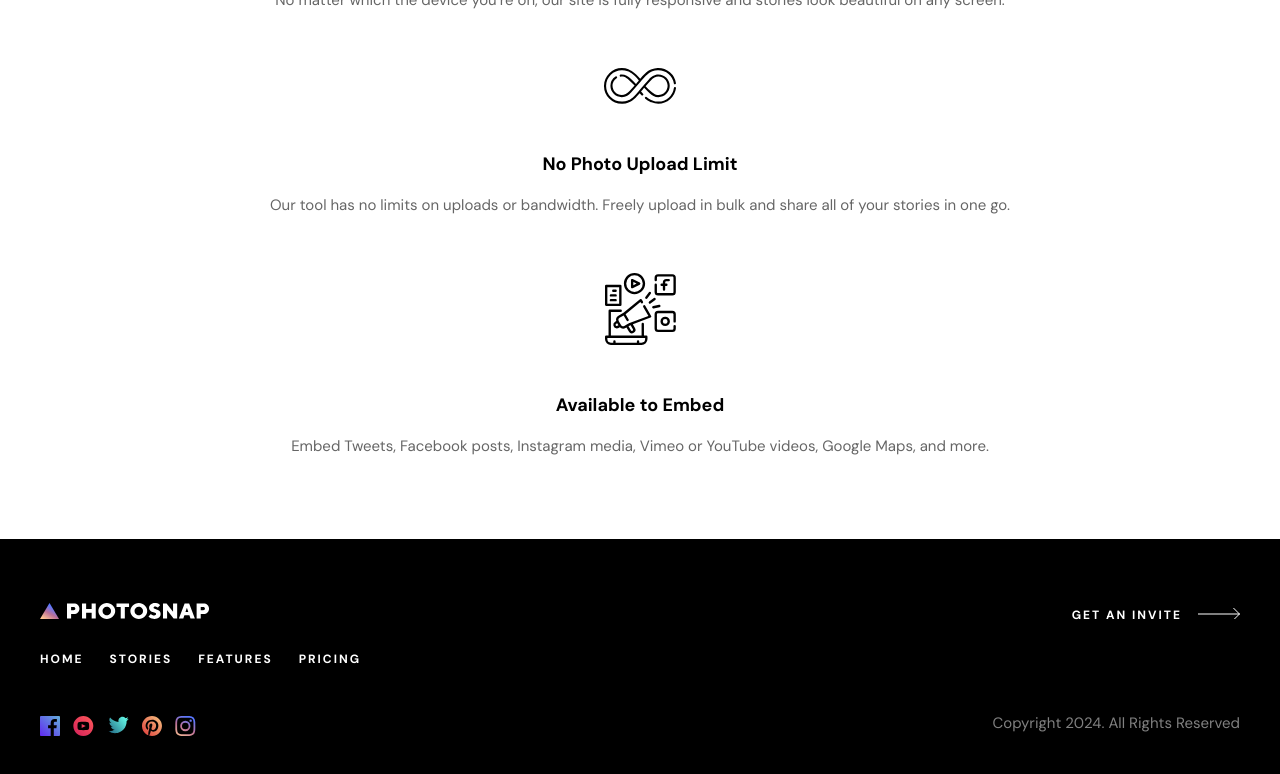
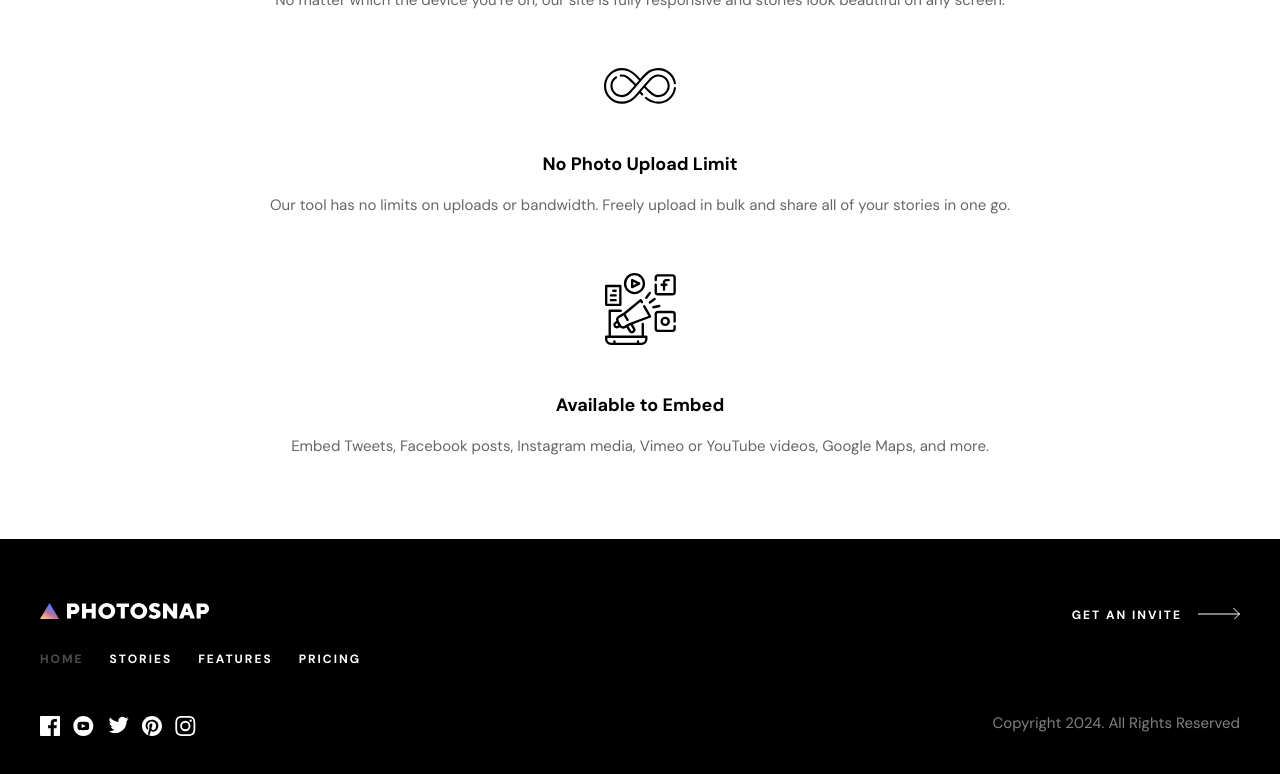
Before and after one commit to Lordyner/photosnap, a Next.js app: page / in a window 1280 px wide. In both pictures the pointer is over the link "HOME". Shown: the part 3840-4614 px from the top of the page. Built offline with nearby package versions, Linux system fonts and the light colour scheme.

Commit message:
Add hover states on footer elements

```diff
--- a/Components/Footer.module.css
+++ b/Components/Footer.module.css
@@ -62,6 +62,10 @@
     font-family: 'DMSansBold';
 }
 
+.link:hover {
+    opacity: .3;
+}
+
 .copyright {
     display: flex;
     justify-content: center;
@@ -75,8 +79,13 @@
     margin-inline: auto;
 }
 
+.icon {
+    filter: brightness(0) saturate(100%) invert(100%) sepia(100%) saturate(0%) hue-rotate(288deg) brightness(102%) contrast(102%)
+}
 
-
+.icon:hover {
+    filter: unset;
+}
 
 @media screen and (min-width: 768px) {
     .footer {
```
